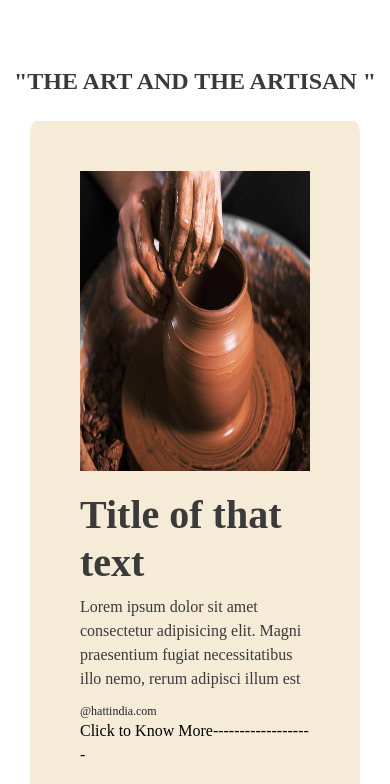
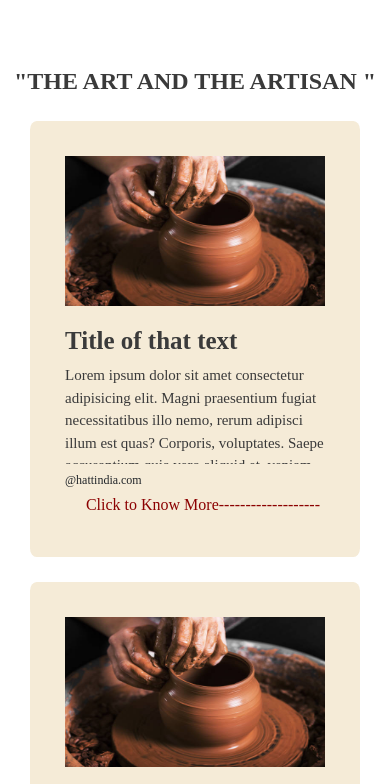
Before and after one commit to bidisha979/Hatt-India, a plain HTML site: page index.html in a window 390 px wide. Shown: the part 2846-3630 px from the top of the page. Drawn offline with Linux system fonts and the light colour scheme.

Commit message:
phn artisan fixed

```diff
--- a/css/responsive.css
+++ b/css/responsive.css
@@ -189,7 +189,33 @@ margin: 0px;
         -webkit-box-flex: 0;
             -ms-flex: 0 0 100%;
                 flex: 0 0 100%;
-        /* width: 100%; */
+                height:100px;
+                padding: 35px;
+
+    }
+    .art-img{
+        height: 150px;
+        /* padding: 15px; */
+        /* width: 100px; */
+    }
+    .art-text h1{
+        font-size: 25px;
+        font-weight: bolder;
+    }
+    .artpessage{
+        height: 100px;
+        font-size: 15px;
+    }
+    .art-text a{
+        /* float: left; */
+        /* display: flex; */
+        /* position: absolute; */
+        order: 1;
+        margin: 5px;
+        color: #8b0000;
+    }
+    .art-text sub{
+        order: 2;
     }
     .section_heading h2,
     .offer-content-area h2 {
--- a/index.html
+++ b/index.html
@@ -1219,7 +1219,7 @@ scrollCarousel(0);
 
 
         <div class="slideshow-container px-5 py-5 secondary_bg">
-            <div class="slideshow bg_transparent">
+            <div class="slideshow bg_transparent mx-5 service_quality_container ">
                 <div class="slide-item quality">
                     <p>100% Authentic product</p>
                 </div>
--- a/style.css
+++ b/style.css
@@ -485,6 +485,11 @@ margin-bottom: 20px;
 .art-text h1, p,a,sub{
     font-style: 'Playfair Display';
 }
+.art-text a{
+    color: #8b0000;
+    margin-top: 5px;
+}
+
 
 .single_catagory_area {
 
@@ -554,6 +559,7 @@ margin-bottom: 20px;
     border-radius: 10px;
     /* display: none; */
 }
+
 
 /* art and artisan end */
 
@@ -784,13 +790,21 @@ margin-bottom: 20px;
     background: none;
     width: 90px;
     /* overflow:; */
-    word-wrap: break-word;        /* Break long words */
+    word-wrap: nowrap;
     white-space: normal;          /* Allow text to wrap */
-    overflow-wrap: break-word;
+    overflow-wrap: nowrap;
+    /* padding-left: 10px; */
+}
+.service_quality_container{
+    /* margin-left: 200px; */
+    /* display: none; */
+    /* justify-content: space-between; */
+    margin: auto;
 }
 .quality p{
     font-size: 20px;
     color: black;
+    /* margin-left: ; */
 }
 /* quality section end */
 /* banner area */
```
